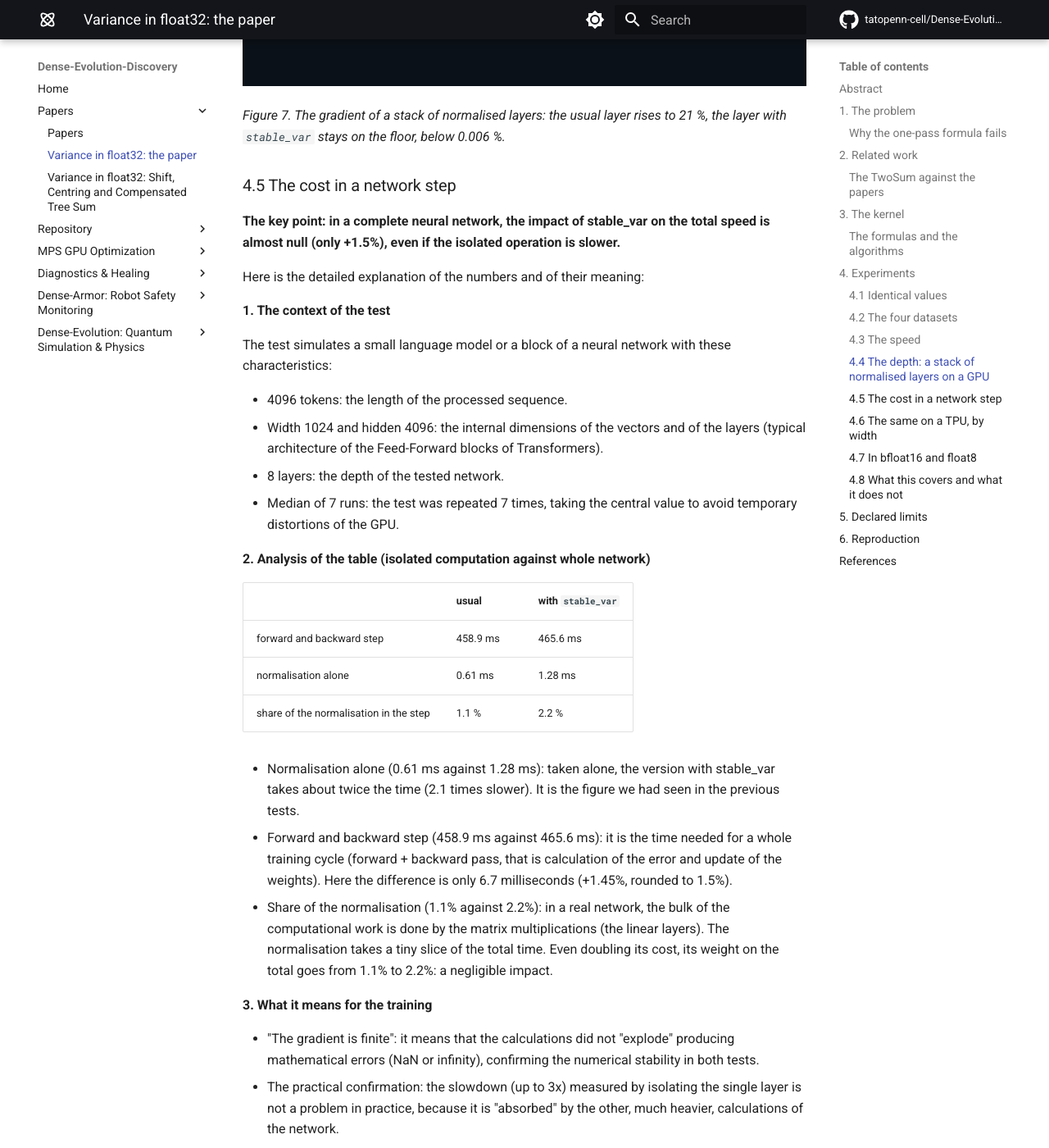
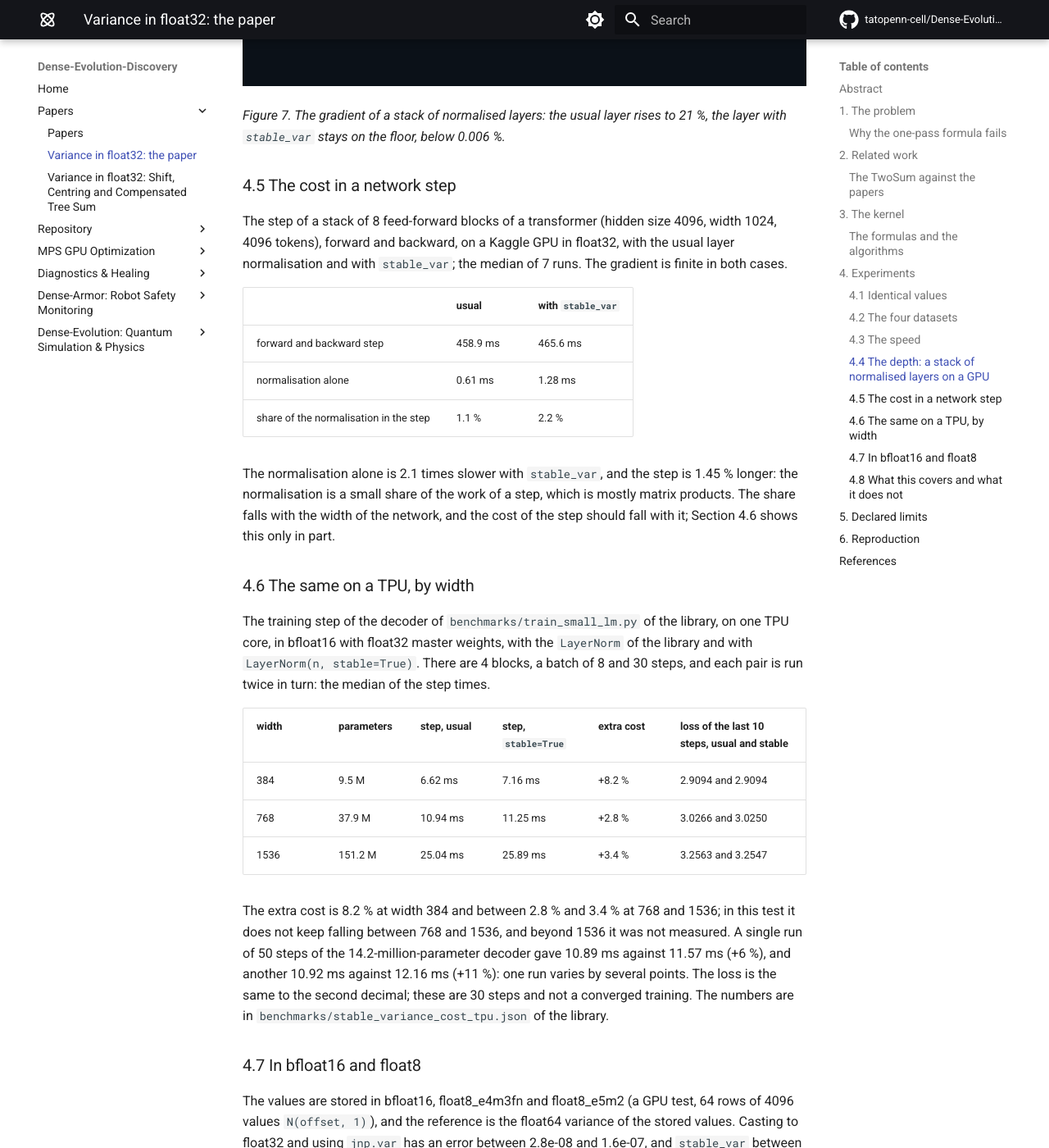
Before and after one commit to tatopenn-cell/Dense-Evolution-Discovery, an MkDocs documentation site: the page built from docs/papers/float32_variance.md, in a window 1280 px wide and 1400 px high, scrolled down 13866 px. Shown: the whole window at 82% size. Built offline with MkDocs 1.6.1 and Material for MkDocs 9.7.7, drawn with Linux system fonts in a browser that asks for light colours; comment, search, counter and statistics services are not loaded; some of the changed text lies outside the part shown.

Commit message:
papers: section 4.5 in the style of the paper, the TPU line of the limits, the standalone program in 80 columns

```diff
--- a/docs/papers/float32_variance.md
+++ b/docs/papers/float32_variance.md
@@ -262,20 +262,7 @@ The kernel is closer to the float64 reference in all 66 stacks, by a factor betw
 
 ### 4.5 The cost in a network step
 
-**The key point: in a complete neural network, the impact of stable_var on the total speed is almost null (only +1.5%), even if the isolated operation is slower.**
-
-Here is the detailed explanation of the numbers and of their meaning:
-
-**1. The context of the test**
-
-The test simulates a small language model or a block of a neural network with these characteristics:
-
-- 4096 tokens: the length of the processed sequence.
-- Width 1024 and hidden 4096: the internal dimensions of the vectors and of the layers (typical architecture of the Feed-Forward blocks of Transformers).
-- 8 layers: the depth of the tested network.
-- Median of 7 runs: the test was repeated 7 times, taking the central value to avoid temporary distortions of the GPU.
-
-**2. Analysis of the table (isolated computation against whole network)**
+The step of a stack of 8 feed-forward blocks of a transformer (hidden size 4096, width 1024, 4096 tokens), forward and backward, on a Kaggle GPU in float32, with the usual layer normalisation and with `stable_var`; the median of 7 runs. The gradient is finite in both cases.
 
 | | usual | with `stable_var` |
 |---|---|---|
@@ -283,14 +270,7 @@ The test simulates a small language model or a block of a neural network with th
 | normalisation alone | 0.61 ms | 1.28 ms |
 | share of the normalisation in the step | 1.1 % | 2.2 % |
 
-- Normalisation alone (0.61 ms against 1.28 ms): taken alone, the version with stable_var takes about twice the time (2.1 times slower). It is the figure we had seen in the previous tests.
-- Forward and backward step (458.9 ms against 465.6 ms): it is the time needed for a whole training cycle (forward + backward pass, that is calculation of the error and update of the weights). Here the difference is only 6.7 milliseconds (+1.45%, rounded to 1.5%).
-- Share of the normalisation (1.1% against 2.2%): in a real network, the bulk of the computational work is done by the matrix multiplications (the linear layers). The normalisation takes a tiny slice of the total time. Even doubling its cost, its weight on the total goes from 1.1% to 2.2%: a negligible impact.
-
-**3. What it means for the training**
-
-- "The gradient is finite": it means that the calculations did not "explode" producing mathematical errors (NaN or infinity), confirming the numerical stability in both tests.
-- The practical confirmation: the slowdown (up to 3x) measured by isolating the single layer is not a problem in practice, because it is "absorbed" by the other, much heavier, calculations of the network.
+The normalisation alone is 2.1 times slower with `stable_var`, and the step is 1.45 % longer: the normalisation is a small share of the work of a step, which is mostly matrix products. The share falls with the width of the network, and the cost of the step should fall with it; Section 4.6 shows this only in part.
 
 ### 4.6 The same on a TPU, by width
 
```
Also changed, not shown: other parts of docs/papers/float32_variance.md (+1 -1 lines), papers/float32_variance/paper.md (+3 -23 lines), 4 other files.
